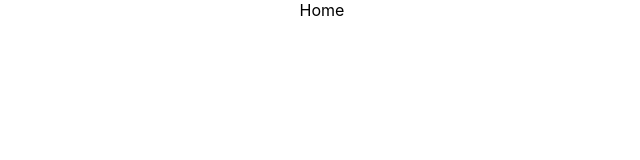
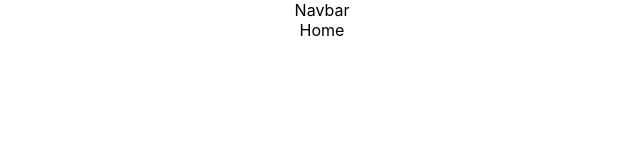
Before and after one commit to faiza203/Portfolio, a React (Create React App) app: page / in a window 1280 px wide. Shown: the top 160 px of the page, without its empty margins (318-958 px from the left). Built offline with nearby package versions, Linux system fonts and the light colour scheme.

Commit message:
Add Navbar in router

```diff
--- a/src/App.js
+++ b/src/App.js
@@ -1,11 +1,13 @@
 import React from "react";
 import { BrowserRouter as Router, Switch, Route } from "react-router-dom";
 import Home from "./components/Home";
+import Navbar from "./components/Navbar";
 import "./App.css";
 
 function App() {
   return (
     <div className="App">
+      <Navbar />
       <Router>
         <Switch>
           <Route path="/" exact>
--- a/src/components/navbar.js
+++ b/src/components/navbar.js
@@ -1,7 +1,7 @@
 import React from "react";
 
 const Navbar = () => {
-  <div>Navbar</div>;
+  return <div>Navbar</div>;
 };
 
 export default Navbar;
```
